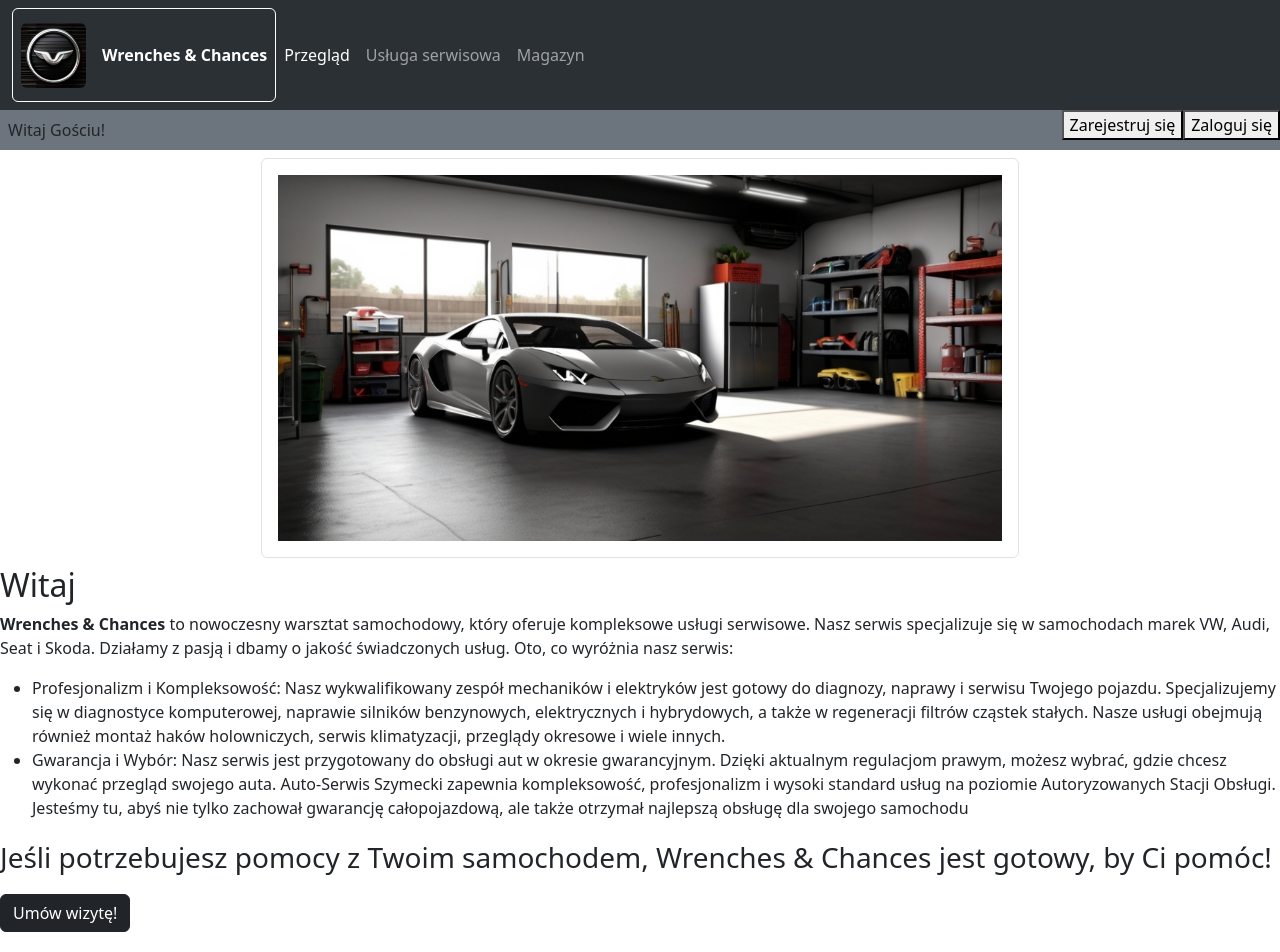
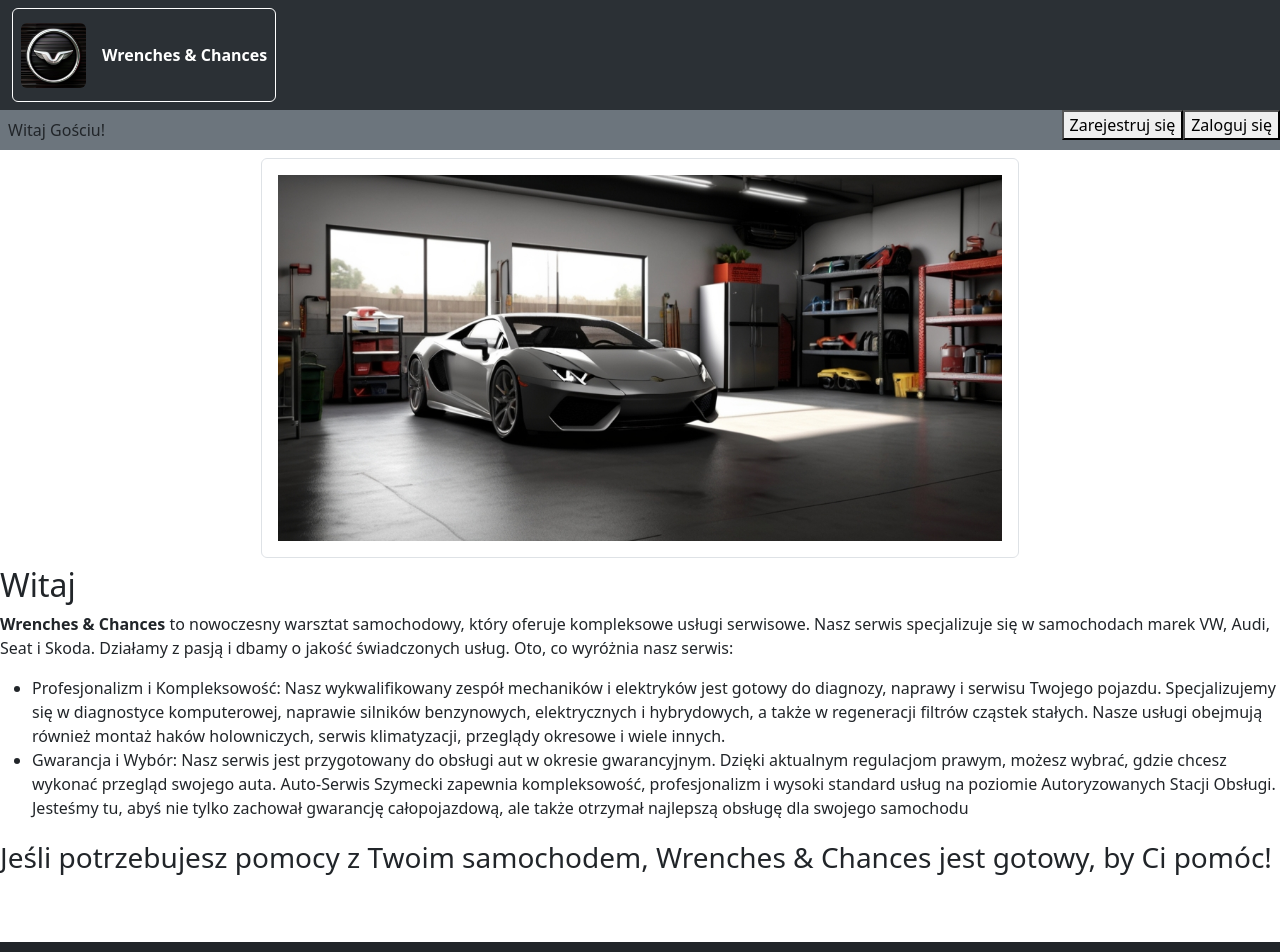
Before and after one commit to kdrabczyk/warsztat, a Vue app: page / in a window 1280 px wide. Shown: the top 952 px of the page. Built offline with nearby package versions, Linux system fonts and the light colour scheme.

Commit message:
before_mag

```diff
--- a/src/App.vue
+++ b/src/App.vue
@@ -1,6 +1,6 @@
 <template>
   <Navbar />
-  <router-view @emitFetchParts="fetchParts" :serviceOrders="serviceOrders" :buyOrders="buyOrders" :mag="mag" :docs="docs"> </router-view>
+  <router-view> </router-view>
 
   <Footer />
 </template>
--- a/src/components/Homee.vue
+++ b/src/components/Homee.vue
@@ -8,9 +8,6 @@
 export default {
   name: 'Homee',
   props: {
-      mag: Array,
-      User: Array,
-      buyOrders: Array,
   },
 }
 </script>
--- a/src/components/Navbar.vue
+++ b/src/components/Navbar.vue
@@ -17,13 +17,13 @@
     <div class="collapse navbar-collapse" id="navbarNav">
       <ul class="navbar-nav">
         <li class="nav-item">
-          <router-link class="nav-link" v-if="$store.state.isLoggedIn !== false" to="/" active-class="active">Przegląd</router-link>
+          <router-link class="nav-link" v-if="$store.state.isLogged !== false" to="/" active-class="active">Przegląd</router-link>
         </li>
         <li class="nav-item">
-          <router-link class="nav-link" v-if="$store.state.isLoggedIn !== false" to="/services">Usługa serwisowa</router-link>
+          <router-link class="nav-link" v-if="$store.state.isLogged !== false" to="/services">Usługa serwisowa</router-link>
         </li>
         <li class="nav-item">
-          <router-link class="nav-link" v-if="$store.state.isLoggedIn !== false" to="/warehouse">Magazyn</router-link>
+          <router-link class="nav-link" v-if="$store.state.isLogged == true && $store.state.user.role !== 'CLIENT'" to="/warehouse">Magazyn</router-link>
         </li>
       </ul>
     </div>
@@ -32,7 +32,13 @@
 
   <div class="bg-secondary ">
     <div class="d-flex flex-row" v-if="isLogged">
-      <div class="p-2 flex-grow-1" v-if="user && user.name">Witaj {{user.name}}!</div>
+      <div class="p-2 flex-grow-1" v-if="user && user.name">Witaj {{user.name}}! Zalogowałeś się jako
+        <span v-if="user.role === 'CLIENT'">Klient</span>
+        <span v-else-if="user.role === 'ADMIN'">Administrator</span>
+        <span v-else-if="user.role === 'WAREHOUSEMAN'">Magazynier</span>
+        <span v-else-if="user.role === 'SERVICEMAN'">Serwisant</span>
+
+      </div>
       <div class="p-2"><button @click="logOut">Wyloguj się</button></div>
     </div>
     <div class="d-flex flex-row" v-else>
--- a/src/components/Service.vue
+++ b/src/components/Service.vue
@@ -31,22 +31,29 @@
                     <td>{{ formatDate(service.executionDate) }}</td>
                     <td>{{ service.part }}</td>
                     <td>{{ service.status }}</td>
-                    <td>Edytuj zamówienie nr {{ service.id  }}</td>
-                    <td></td>
+                    <td>
+                        <router-link class="nav-link" v-if="user.role == 'SERVICEMAN' && service.status == 'SERVICE1'" to="/addtimetable"><button type="button" class="btn btn-success">Dodaj dane</button></router-link>
+                        <button v-if="user.role == 'SERVICEMAN' && service.status == 'SERVICE2'" type="button" class="btn btn-success">Zatwierdz wykonanie</button>
+                        <router-link class="nav-link" v-else-if="user.role == 'CLIENT'" to="/addtimetable"><button type="button" class="btn btn-success">Reklamacja</button></router-link>
+                    </td>
                 </tr>
             </tbody>
         </table>
     </div>
 
-    <router-link class="nav-link" v-if="isLoggedIn !== false" to="/addtimetable"><button type="button" class="btn btn-success">Dodaj zamówienie</button></router-link>
+    <router-link class="nav-link" v-if="this.$store.isLogged !== false" to="/addtimetable"><button type="button" class="btn btn-success">Dodaj zamówienie</button></router-link>
 </template>
 
 <script>
+import { mapState } from 'vuex';
+
 import { formatDate } from 'date-fns';
 export default {
     name: 'Service',
     props: {
-        User: Array
+    },
+    computed: {
+    ...mapState(['isLogged', 'user'])
     },
     methods: {
     // Definiowanie formatowania daty- uwaga filtry już nie są wspierane w Vue 3
--- a/src/views/Home.vue
+++ b/src/views/Home.vue
@@ -1,5 +1,5 @@
 <template>
-    <Homee :User="User" />
+    <Homee />
     <h2>Witaj</h2>
     <p> <span class="fw-bold">Wrenches & Chances </span>to nowoczesny warsztat samochodowy, który oferuje kompleksowe usługi serwisowe. Nasz serwis specjalizuje się w samochodach marek VW, Audi, Seat i Skoda. Działamy z pasją i dbamy o jakość świadczonych usług. Oto, co wyróżnia nasz serwis:</p>
 
@@ -7,22 +7,25 @@
     <li>Profesjonalizm i Kompleksowość: Nasz wykwalifikowany zespół mechaników i elektryków jest gotowy do diagnozy, naprawy i serwisu Twojego pojazdu. Specjalizujemy się w diagnostyce komputerowej, naprawie silników benzynowych, elektrycznych i hybrydowych, a także w regeneracji filtrów cząstek stałych. Nasze usługi obejmują również montaż haków holowniczych, serwis klimatyzacji, przeglądy okresowe i wiele innych.</li>
     <li>Gwarancja i Wybór: Nasz serwis jest przygotowany do obsługi aut w okresie gwarancyjnym. Dzięki aktualnym regulacjom prawym, możesz wybrać, gdzie chcesz wykonać przegląd swojego auta. Auto-Serwis Szymecki zapewnia kompleksowość, profesjonalizm i wysoki standard usług na poziomie Autoryzowanych Stacji Obsługi. Jesteśmy tu, abyś nie tylko zachował gwarancję całopojazdową, ale także otrzymał najlepszą obsługę dla swojego samochodu</li>
 </ul>
-<router-link class="nav-link" v-if="isLoggedIn !== false" to="/addtimetable"><p class="fs-3">Jeśli potrzebujesz pomocy z Twoim samochodem, Wrenches & Chances jest gotowy, by Ci pomóc!</p></router-link>
-<router-link class="nav-link" v-if="isLoggedIn !== false" to="/addtimetable"><button type="button" class="btn btn-dark">Umów wizytę!</button></router-link>
+<p class="fs-3">Jeśli potrzebujesz pomocy z Twoim samochodem, Wrenches & Chances jest gotowy, by Ci pomóc!</p>
+<router-link class="nav-link" v-if="isLogged !== false" to="/addtimetable"><button type="button" class="btn btn-dark">Umów wizytę!</button></router-link>
 </template>
 
 <script>
+import { mapState } from 'vuex';
+
 import Homee from '../components/Homee.vue'
 export default {
 name: 'Home',
   components: {
     Homee,
   },
+  computed: {
+    ...mapState(['isLogged'])
+  },
 
   //jaki propsy przyjmuje
   props: {
-    User: Array,
-    docs: Array,
     },
 }
 
```
